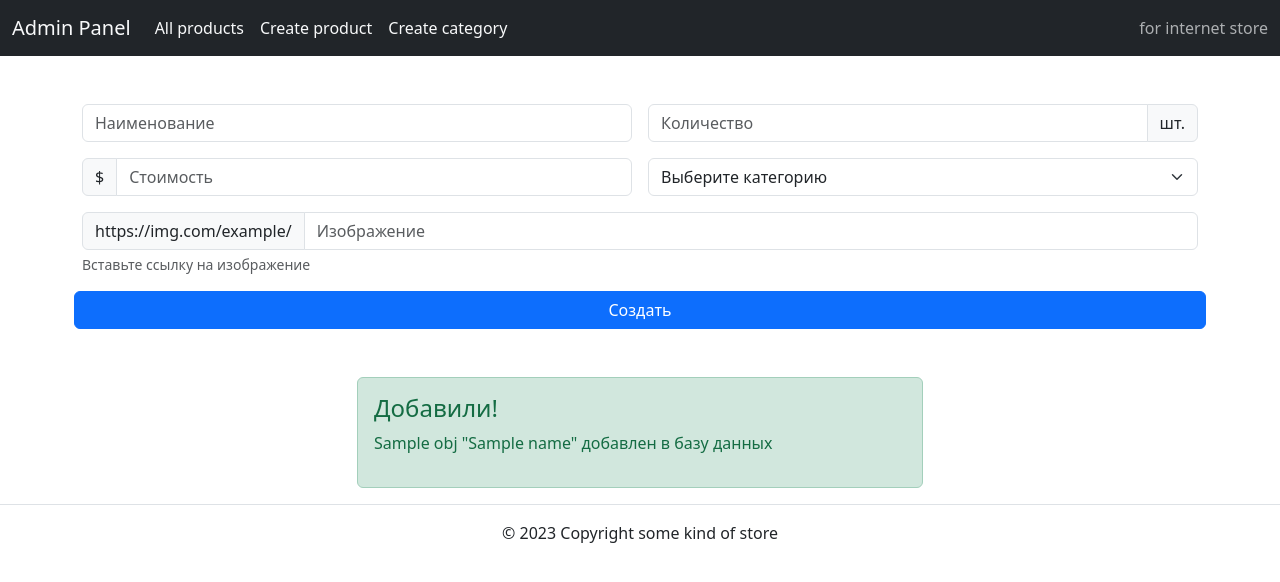
After one commit to istillmissyou/shop_admin_api, a Python web app: template app/templates/create_product_done.html in a window 1280 px wide. The commit adds this page. Shown: the top 582 px of the page. Run offline with Jinja, Linux system fonts and the light colour scheme; the template is opened without the code that fills it: most values are stand-ins (such as "Sample title", 1, 10 or a date in 2020).

Commit message:
v0.1.7: added pages for categories and products

```diff
--- a/app/config.py
+++ b/app/config.py
@@ -4,9 +4,9 @@ from pydantic import BaseSettings
 class Settings(BaseSettings):
     app_title: str = 'Store API'
     app_description: str = 'API for the admin panel for the online store'
-    app_version: str = '0.1.6'
+    app_version: str = '0.1.7'
     terms_of_service: str = ('https://github.com/istillmissyou/'
-                            'shop_admin_api/blob/main/LICENSE')
+                             'shop_admin_api/blob/main/LICENSE')
     contact: dict = {
         "name": "Данил Штунь",
         "url": "https://github.com/istillmissyou",
--- /dev/null
+++ b/app/templates/create_product_done.html
@@ -0,0 +1,55 @@
+{% extends 'base.html' %}
+{% block content %}
+<div class="container">
+    <br><br>
+    <form method="post" class="row g-3">
+      <div class="col-md-6">
+        <input type="text" name="name" class="form-control" placeholder="Наименование" aria-label="Наименование">
+      </div>
+
+      <div class="col-md-6">
+        <div class="input-group">
+            <input type="text" name="count" class="form-control" placeholder="Количество" aria-label="Количество">
+            <span class="input-group-text">шт.</span>
+        </div>
+      </div>
+
+      <div class="col-md-6">
+        <div class="input-group">
+            <span class="input-group-text">$</span>
+            <input type="text" name="price" class="form-control" placeholder="Стоимость" aria-label="Стоимость">
+        </div>
+      </div>
+
+      <div class="col-md-6">
+        <select class="form-select" name="category_id" aria-label="Default select example">
+            <option selected>Выберите категорию</option>
+            {% for category in categories -%}
+            <option value="{{ category.id }}">{{ category.name }}</option>
+            {%- endfor %}
+          </select>
+      </div>
+
+      <div class="col-md-12">
+        <div class="input-group">
+          <span class="input-group-text" id="basic-addon3">https://img.com/example/</span>
+          <input type="text" name="image_url" class="form-control" id="basic-url" aria-describedby="basic-addon3"
+          placeholder="Изображение" aria-label="Изображение">
+        </div>
+        <div class="form-text">Вставьте ссылку на изображение</div>
+      </div>
+
+      <button type="submit" class="btn btn-primary">
+        Создать
+      </button>
+
+    </form>
+    <br><br>
+    <div class="row g-3 justify-content-center">
+    <div class="alert alert-success col-md-6" role="alert">
+        <h4 class="alert-heading">Добавили!</h4>
+        <p>{{ obj }} "{{ name }}" добавлен в базу данных</p>
+    </div>
+    </div>
+</div>
+{% endblock %}
--- a/app/templates/includes/header.html
+++ b/app/templates/includes/header.html
@@ -7,13 +7,13 @@
       <div class="collapse navbar-collapse" id="navbarText">
         <ul class="navbar-nav me-auto mb-2 mb-lg-0">
           <li class="nav-item">
-            <a class="nav-link active" aria-current="page" href="#">All products</a>
+            <a class="nav-link active" aria-current="page" href="/">All products</a>
           </li>
           <li class="nav-item">
-            <a class="nav-link active" aria-current="page" href="#">Create product</a>
+            <a class="nav-link active" aria-current="page" href="create_product">Create product</a>
           </li>
           <li class="nav-item">
-            <a class="nav-link active" aria-current="page" href="#">Pricing</a>
+            <a class="nav-link active" aria-current="page" href="create_category">Create category</a>
           </li>
         </ul>
         <span class="navbar-text">
```
Also changed, not shown: app/main.py (+64 -1 lines), app/templates/create_category.html (added, +13 -0 lines), app/templates/create_category_done.html (added, +20 -0 lines), app/templates/create_product.html (added, +48 -0 lines), README.md.
